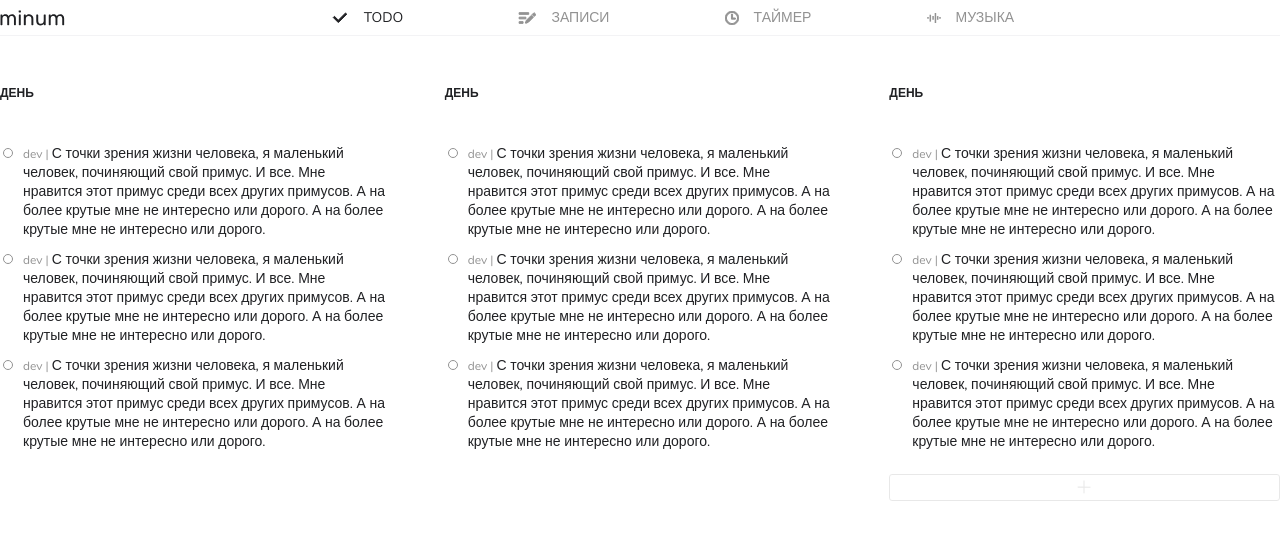
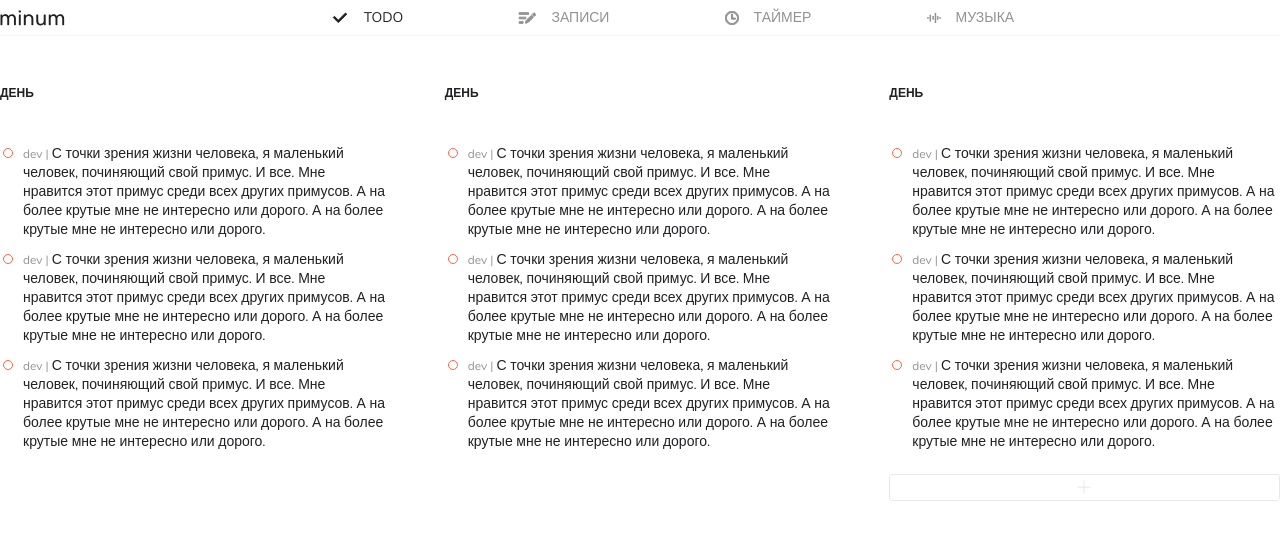
Before and after one commit to Nigilen/minum, a Vue app: page / in a window 1280 px wide. Shown: the top 540 px of the page. Built offline with nearby package versions, Linux system fonts and the light colour scheme; the HTML template or start-up script is replaced by a standard one.

Commit message:
add: important for items & add-btn for last col

```diff
--- a/src/components/TodoItem.vue
+++ b/src/components/TodoItem.vue
@@ -5,6 +5,7 @@
   import { ref } from 'vue';
 
   const isDone = ref(false);
+  const isImportant = ref(true);
 
   const handleDone = () => {
     isDone.value = !isDone.value;
@@ -15,7 +16,7 @@
   <template>
     <li class="item" :class="{ 'item--done': isDone }">
       <AppButton class="item__done-btn" @click="handleDone">
-        <IconDoneBtn />
+        <IconDoneBtn :class="{'item__done-btn--important': isImportant}" />
       </AppButton>
       <p class="item__text">
         <span class="item__tag">dev</span>
@@ -61,6 +62,10 @@
 
   &__done-btn {
     transition-duration: .2s;
+
+    &--important {
+      stroke: tomato;
+    }
   }
 
   &:hover &__done-btn {
@@ -88,6 +93,7 @@
 
   &--done &__done-btn svg {
     fill: var(--text-color-secondary);
+    stroke: none;
   }
 
 }
```
